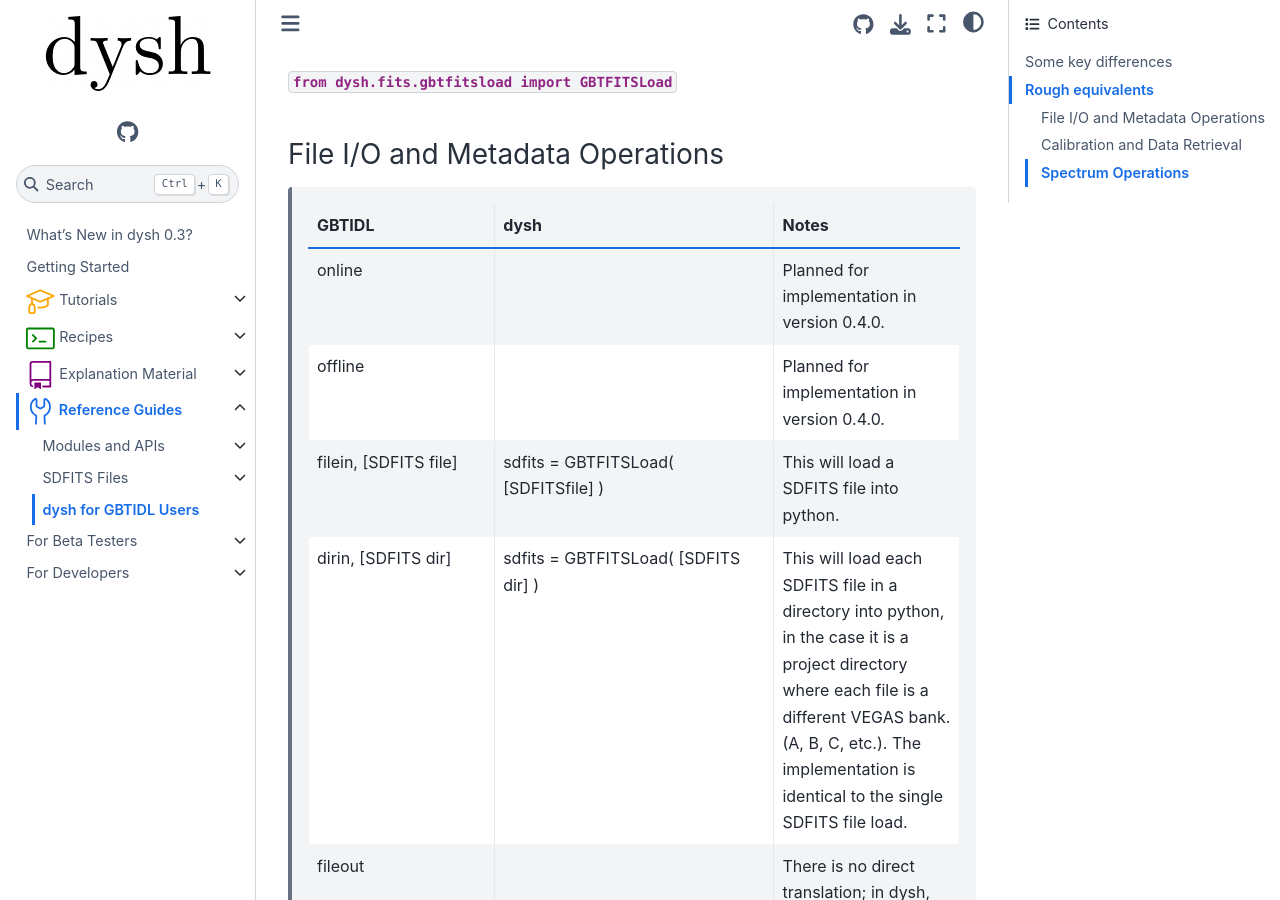
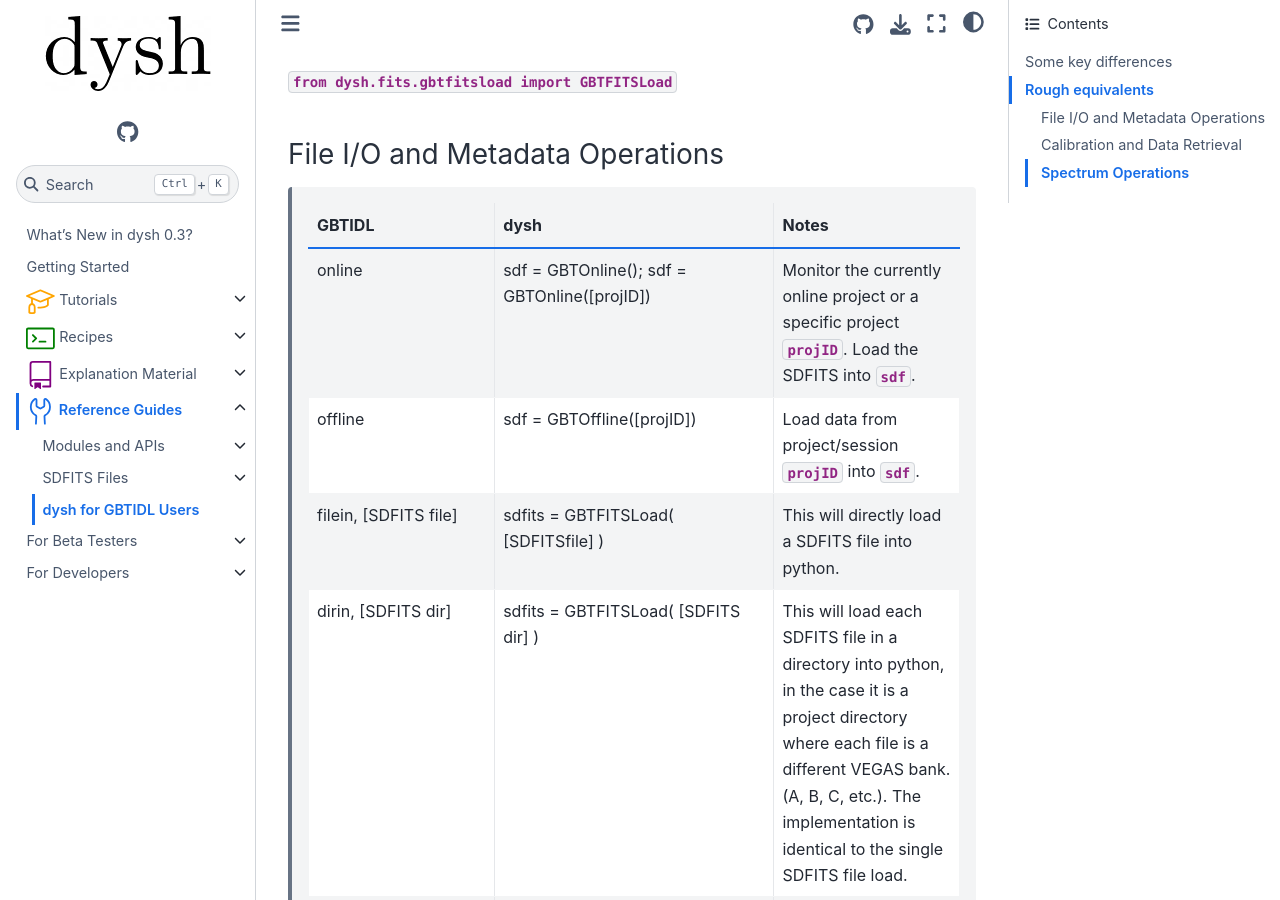
Before and after one commit to GreenBankObservatory/dysh, a Sphinx documentation site: the page built from docs/source/reference/dysh-for-gbtidl-users.rst, in a window 1280 px wide and 900 px high, scrolled down 430 px. Built offline with Sphinx 7.4.7 and the Sphinx Book theme 1.1.4, drawn with Linux system fonts in a browser that asks for light colours; pages that are not in the unit, such as notebooks, are missing from menus; some of the changed text lies outside the part shown.

Commit message:
GBTIDL-to-dysh translation and another flagging example

```diff
--- a/docs/source/reference/files/Calibration.csv
+++ b/docs/source/reference/files/Calibration.csv
@@ -1,6 +1,6 @@
 GBTIDL,dysh,explanation
-select,"`sdf.select( [col1]=[val1], [col2]=[val2] )`","Select subsets of the GBTFITSLoad object `sdf` based on the constraints on `col1` and `col2` given by `val1` and `val2`. See Selection explanation given ""here""."
-flag,"`sdf.flag( [col1]=[val1], [col2]=[val2] )`", "Create flagging rules of the GBTFITSLoad object `sdf` based on the constraints on `col1` and `col2` given by `val1` and `val2`. See Flagging examples given here."
+select,"`sdf.select( [col1]=[val1], [col2]=[val2] )`","Select subsets of the GBTFITSLoad object `sdf` based on the constraints on `col1` and `col2` given by `val1` and `val2`"
+flag,"`sdf.flag( [col1]=[val1], [col2]=[val2] )`", "Create flagging rules of the GBTFITSLoad object `sdf` based on the constraints on `col1` and `col2` given by `val1` and `val2`. See flagging examples given in the Recipes."
 "gettp, [scan_num]",sdfits.gettp( scan=[scan_num] ),"Returns a Scan Block. Get a total power scan, with the option in dysh to optionally calibrate it."
 "getps, [scan_num]",sdfits.getps( scan=[scan_num] ),Returns a Scan Block. Retrieve and calibrate position-switched data.
 "getfs, [scan_num]",sdfits.getfs( scan=[scan_num] ),Returns a Scan Block. Retrieve and calibrate frequency-switched data.
--- a/docs/source/reference/files/FileIO.csv
+++ b/docs/source/reference/files/FileIO.csv
@@ -1,7 +1,7 @@
 GBTIDL,dysh,Notes
-online,                                        ,Planned for implementation in version 0.4.0.
-offline,,Planned for implementation in version 0.4.0.
-"filein, [SDFITS file]",sdfits = GBTFITSLoad( [SDFITSfile] ),This will load a SDFITS file into python.
+online,sdf = GBTOnline(); sdf = GBTOnline([projID]) ,Monitor the currently online project or a specific project `projID`. Load the SDFITS into `sdf`.
+offline,sdf = GBTOffline([projID]),Load data from project/session `projID` into `sdf`.
+"filein, [SDFITS file]",sdfits = GBTFITSLoad( [SDFITSfile] ),This will directly load a SDFITS file into python.
 "dirin, [SDFITS dir]",sdfits = GBTFITSLoad( [SDFITS dir] ),"This will load each SDFITS file in a directory into python, in the case it is a project directory where each file is a different VEGAS bank. (A, B, C, etc.). The implementation is identical to the single SDFITS file load."
 fileout,,"There is no direct translation; in dysh, simply specify a filename with the spectrum.write function"
 keep,"spec.write( [SDFITSfile], format=[fmt] )","Write the spectrum `spec` to the output `SDFITS file` specified, using the format `fmt`"
```
Also changed, not shown: docs/source/how-tos/index.rst (+18 -1 lines).
